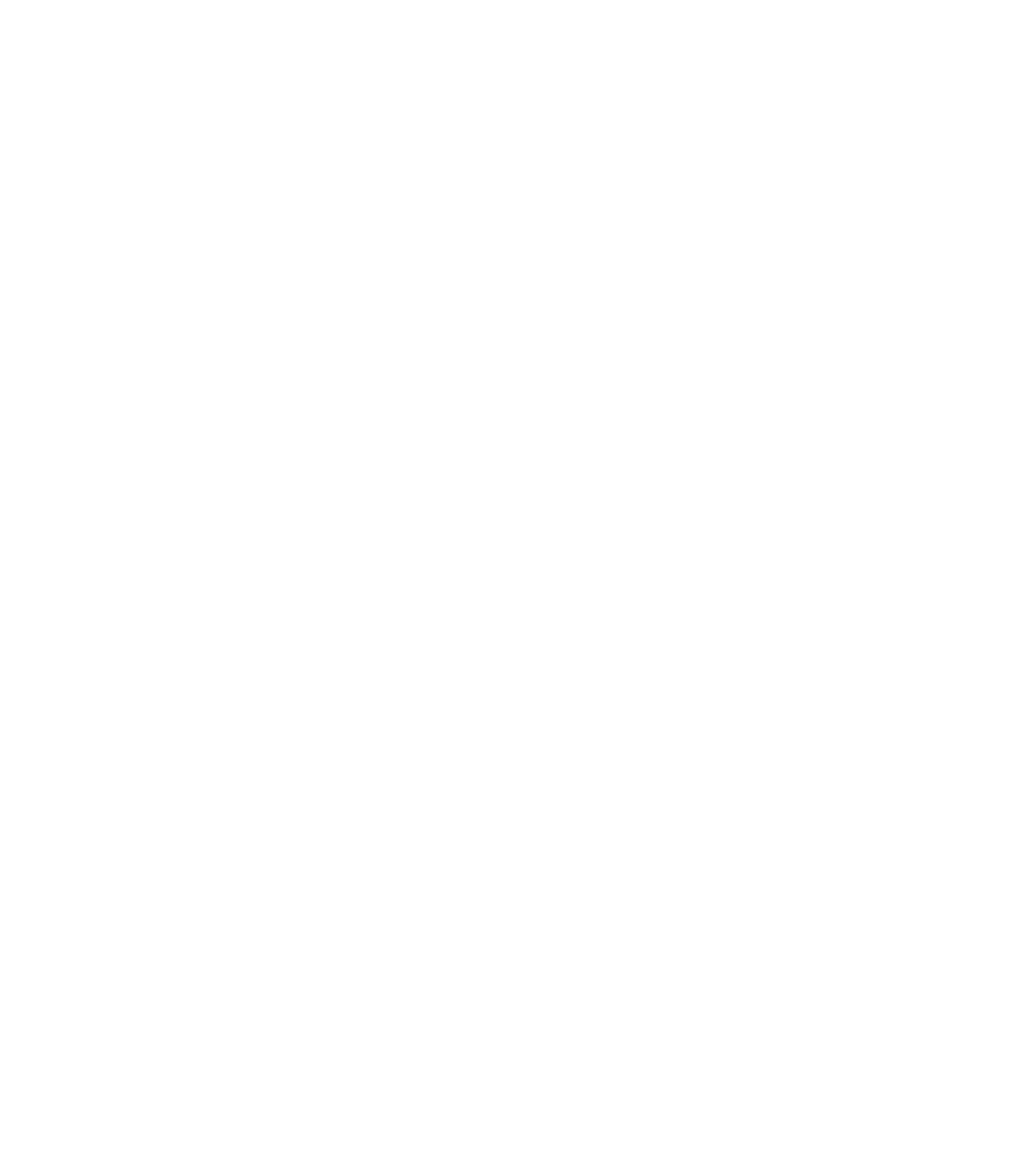
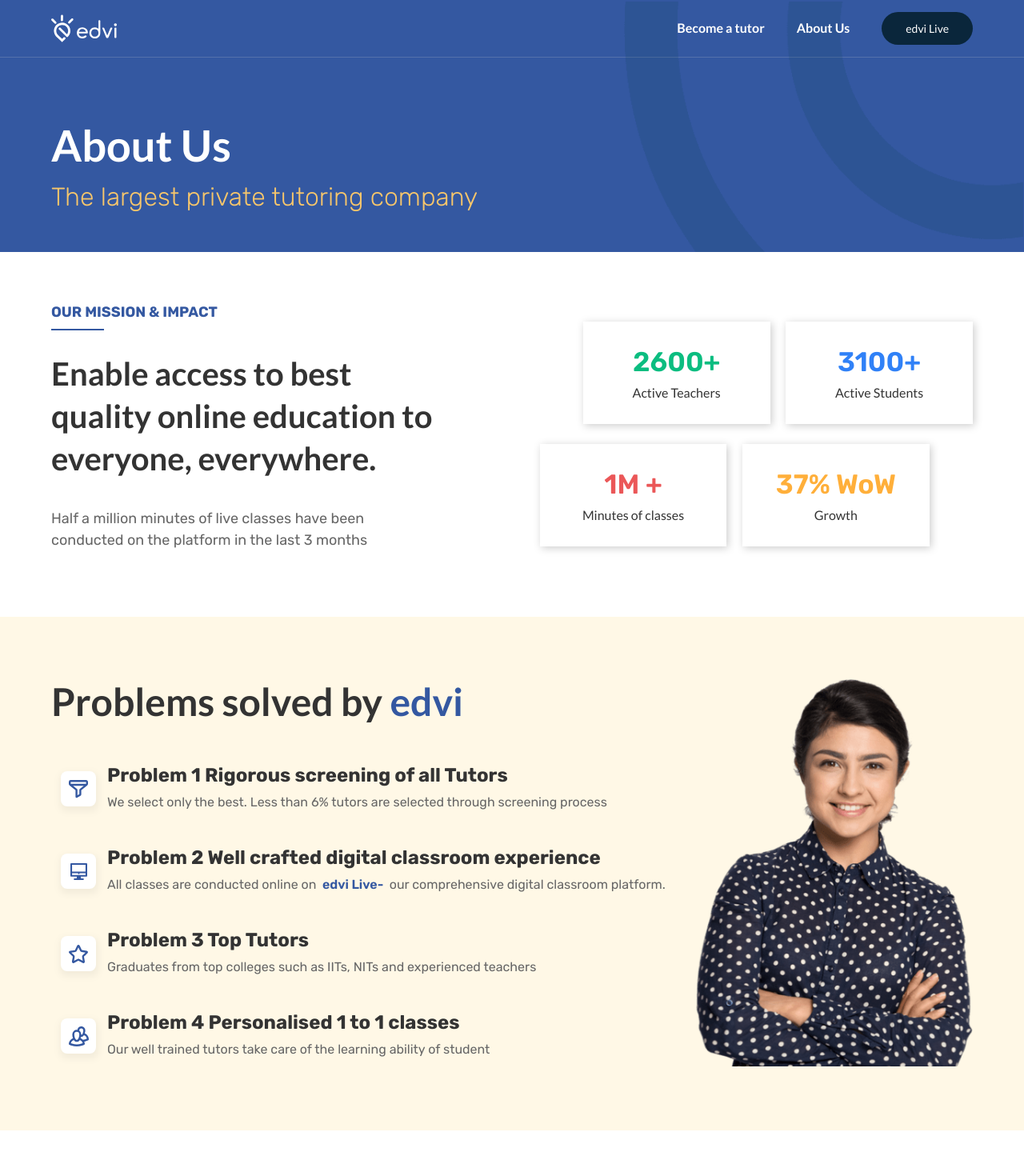
Before and after one commit to Bishwahangdewan/next-marketplace, a Next.js app: page /about in a window 1280 px wide. Shown: the top 1470 px of the page at 80% size. Before the commit the page ends 800 px from the top, so only its background shows below. Built offline with nearby package versions, Linux system fonts and the light colour scheme.

Commit message:
About us

```diff
--- /dev/null
+++ b/components/sections/about/EdviAboutFeatures.js
@@ -0,0 +1,58 @@
+import Head from 'next/head'
+import Image from 'next/image'
+import styles from '../../../styles/EdviFeatures.module.css'
+//import components
+import Features from '../homepage/Features'
+//import assets
+import Feature1Icon from '../../../public/icons/features-icons/one.svg'
+import Feature2Icon from '../../../public/icons/features-icons/four.svg'
+import Feature3Icon from '../../../public/icons/features-icons/two.svg'
+import Feature4Icon from '../../../public/icons/features-icons/three.svg'
+
+const EdviAboutFeatures = () => {
+  return (
+    <div className={styles.container}>
+      <div className={styles.inner}>
+        <div className={styles.left}>
+          <h2 className={styles.header__main}>Problems solved by
+            <span className={styles.text__blue}> edvi </span>
+          </h2>
+
+          <div className={styles.features__container}>
+            <Features
+              icon={<Feature1Icon />}
+              header="Problem 1 Rigorous screening of all Tutors "
+              para="We select only the best. Less than 6% tutors are selected through screening process"
+            />
+            <Features
+              icon={<Feature2Icon />}
+              header="Problem 2 Well crafted digital classroom experience"
+              para=""
+              specialCase
+              specialAboutCase
+            />
+            <Features
+              icon={<Feature3Icon />}
+              header="Problem 3 Top Tutors"
+              para="Graduates from top colleges such as IITs, NITs and experienced teachers"
+            />
+            <Features
+              icon={<Feature4Icon />}
+              header="Problem 4 Personalised 1 to 1 classes"
+              para="Our well trained tutors take care of the learning ability of student"
+            />
+          </div>
+        </div>
+        <div className={styles.right}>
+          <Image
+            src="/static-images/features.png"
+            width={370}
+            height={520}
+          />
+        </div>
+      </div>
+    </div>
+  )
+}
+
+export default EdviAboutFeatures
--- a/components/sections/global/Footer.js
+++ b/components/sections/global/Footer.js
@@ -9,9 +9,9 @@
 import LinkedInIcon from '../../../public/icons/footer-icons/linkedin-icon.svg';
 import TwitterIcon from '../../../public/icons/footer-icons/twitter-icon.svg';
 
-const Footer = () => {
+const Footer = ({noTopBorder}) => {
   return (
-    <div className={styles.container}>
+    <div className={noTopBorder? styles.noTopBorder__container : styles.container}>
       <div className={styles.footer__top}>
         <div className={styles.footer__top__left}>
           <LogoBlue />
--- a/components/sections/homepage/Features.js
+++ b/components/sections/homepage/Features.js
@@ -2,7 +2,7 @@
 import Image from 'next/image'
 import styles from '../../../styles/Features.module.css'
 
-const Features = ({icon, header, para, specialCase}) => {
+const Features = ({icon, header, para, specialCase, specialAboutCase}) => {
   return (
     <div className={styles.container}>
       <div className={styles.left}>
@@ -16,7 +16,7 @@
           <p className={styles.para}>
             All classes are conducted online on&nbsp;
             <a
-              className={styles.link}
+              className={specialAboutCase? styles.about__link : styles.link}
               href="https://live.edvi.app/"
               target="_blank"
               rel="noreferrer"
--- a/pages/about.js
+++ b/pages/about.js
@@ -1,6 +1,14 @@
 import Head from 'next/head'
 import Image from 'next/image'
 import styles from '../styles/About.module.css'
+//import components
+import Header from '../components/sections/global/Header'
+import OurMission from '../components/sections/about/OurMission'
+import AboutFeatures from '../components/sections/about/EdviAboutFeatures'
+import Experience from '../components/sections/homepage/Experience'
+import BecomeATutor from '../components/sections/homepage/BecomeATutor'
+import NeedHelp from '../components/sections/homepage/NeedHelp'
+import Footer from '../components/sections/global/Footer'
 
 export default function About() {
   return (
@@ -11,6 +19,38 @@
         <link rel="icon" href="/favicon.ico" />
       </Head>
 
+      {/*--ABOUT SHOWCASE --*/}
+      <div className={styles.showcase__container}>
+        <Header />
+
+        {/*--RROUNDED-BG-IMAGE--*/}
+        <div className={styles.showcase__bgImg}>
+          <Image
+            src="/static-images/HomePageShowcaseBg.png"
+            width={500}
+            height={500}
+          />
+        </div>
+
+        <div className={styles.showcase__content}>
+          <h1 className={styles.showcase__header}>About Us</h1>
+          <p className={styles.showcase__para}>The largest private tutoring company</p>
+        </div>
+      </div>
+
+      {/*---OUR MISSION---*/}
+      <OurMission />
+      {/*---ABOUT FEATURES---*/}
+      <AboutFeatures />
+      {/*---EXPERIENCE SECTION---*/}
+      <Experience />
+      {/*---BECOME A TUTOR SECTION ---*/}
+      <BecomeATutor />
+      {/*---NEED HELP SECTION---*/}
+      <NeedHelp />
+      {/*---BLOG SECTION --*/}
+      <Footer noTopBorder />
+
     </div>
   )
 }
--- a/styles/BecomeATutor.module.css
+++ b/styles/BecomeATutor.module.css
@@ -1,6 +1,7 @@
 .container{
   position: relative;
   padding-top:100px;
+  margin-bottom:100px;
 }
 
 .img__container{
--- a/styles/Features.module.css
+++ b/styles/Features.module.css
@@ -26,3 +26,10 @@
   padding-bottom: 2px;
   border-bottom: 3px solid #3458a1;
 }
+
+.about__link{
+  color: #3458a1;
+  font-weight: 600;
+  padding: 0;
+  padding-bottom: 2px;
+}
--- a/styles/Footer.module.css
+++ b/styles/Footer.module.css
@@ -1,6 +1,10 @@
 .container{
   border-top: 1px solid #ddd;
   padding-top: 5%;
+}
+
+.noTopBorder__container{
+  padding-top: 5%
 }
 
 .para{
--- a/styles/MainForm.module.css
+++ b/styles/MainForm.module.css
@@ -30,5 +30,4 @@
   padding: 12px 0;
   border-bottom: 3px solid #28931f;
   cursor: pointer;
-  text-transform: capitalize;
 }
--- a/styles/OurMission.module.css
+++ b/styles/OurMission.module.css
@@ -2,6 +2,7 @@
   width: 90%;
   margin: auto;
   padding-top: 5%;
+  padding-bottom: 5%;
   display: flex;
   justify-content: space-between;
   align-items: center;
```
